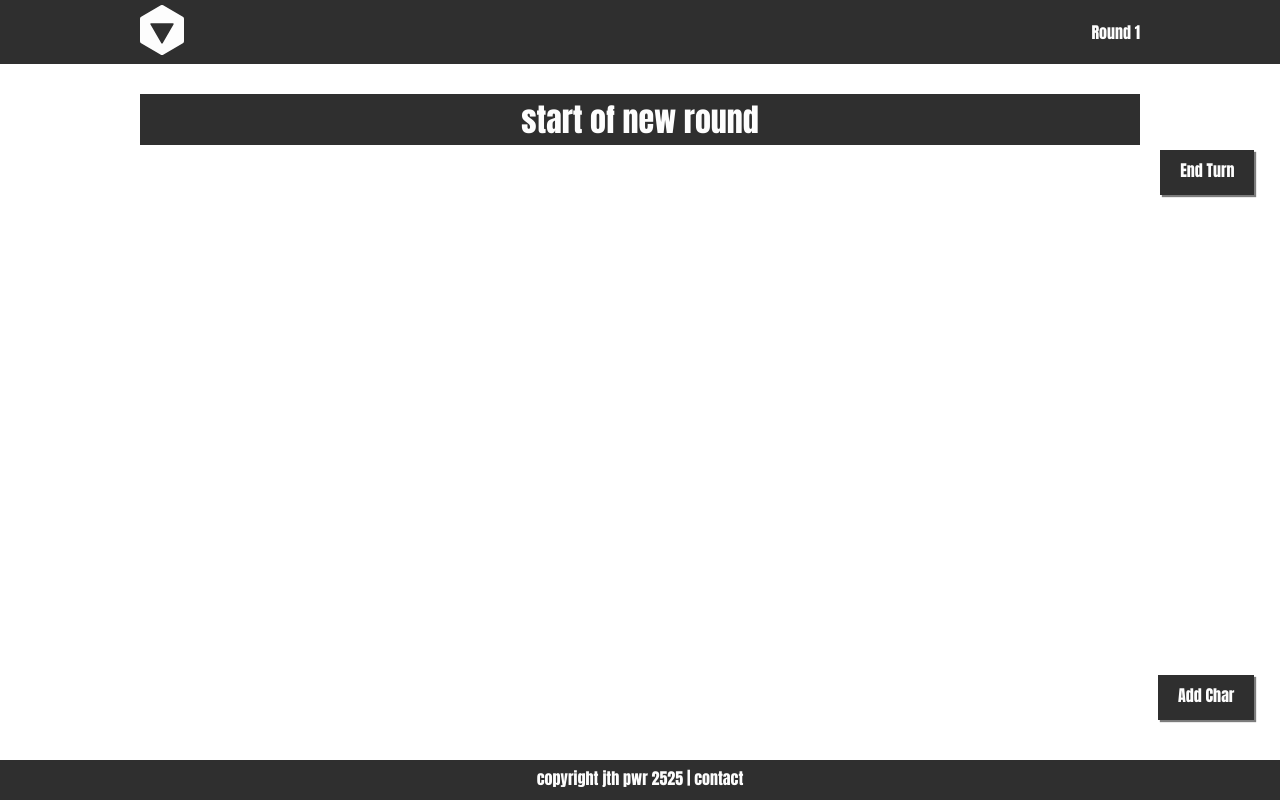
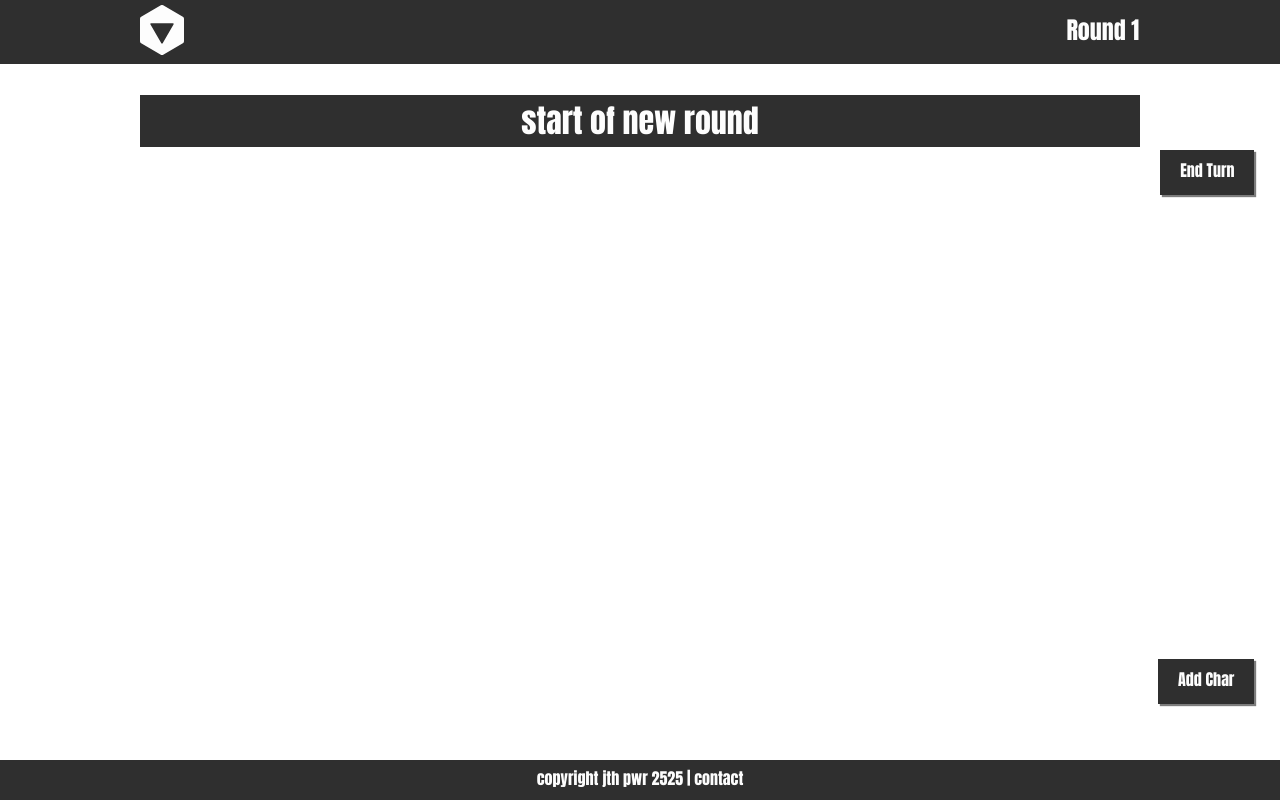
Before and after one commit to patrickwroach/inc, a React app: page / in a window 1280 px wide. Built offline with nearby package versions, Linux system fonts and the light colour scheme.

Commit message:
Temporary Turn updator

```diff
--- a/app/components/Presentational/Encounter.jsx
+++ b/app/components/Presentational/Encounter.jsx
@@ -17,7 +17,8 @@ export class Encounter extends React.Component {
                         init: Number.MAX_SAFE_INTEGER,
                         hp:[0],
                         hpmax:[0],
-                        amount:1}
+                        amount:1,
+                        }
                         ],
                     toggleWizard:'inactive',
                     newName:'Unnamed',
@@ -27,6 +28,8 @@ export class Encounter extends React.Component {
                     newAmount:1,
                     amountVis:'hidden',
                     hpVis:'hidden',
+                    round:1,
+                    turns:0
 
                      };
         this.editHp = this.editHp.bind(this);
@@ -190,12 +193,20 @@ export class Encounter extends React.Component {
 
 
 
-
+//Joe, This works to count rounds as long as you dont add more characters to the combat heh, so definately a bandaid.  I dont care to actually fix it since we are going to dismiss it.
     cycleTurn(){
+        if (this.state.CharData.length > 1){
+        var turnsEnded = this.state.turns;
+        turnsEnded = turnsEnded+1;
+        var currentRound = Math.floor((turnsEnded/(this.state.CharData.length))+1);
         var newArray = this.state.CharData;
         newArray.push(newArray.shift());
-        this.setState({CharData:newArray}
+        this.setState({
+            CharData:newArray,
+            turns:turnsEnded,
+            round:currentRound}
         );
+        }
     }
 
 
@@ -218,6 +229,10 @@ export class Encounter extends React.Component {
         );
 
         return (
+            <div>
+             <div id="roundCounter">
+            <h2>Round {this.state.round}</h2>
+            </div>
         <ul>
 
             {InitGroups}
@@ -250,6 +265,7 @@ export class Encounter extends React.Component {
                 selectedType = {this.state.newType}
             />
         </ul>
+        </div>
         );
     }
 }
--- a/app/components/Presentational/navbar.jsx
+++ b/app/components/Presentational/navbar.jsx
@@ -2,14 +2,14 @@ import React from 'react';
 
 export class NavBar extends React.Component {
   render() {
-    const currentRound = 1;
+
       return (
             <div id="navbar" className="content-container">
                 <div className="content">
                     <div className="logo">
                         <img src={this.props.logo} alt="logo" />
                     </div>
-                    <p>Round <span>{currentRound}</span></p>
+
                 </div>
             </div>
       )
--- a/app/styles/template.css
+++ b/app/styles/template.css
@@ -219,9 +219,19 @@ p {
 .button:hover {
   background: #494949;
 }
+#roundCounter {
+  position: fixed;
+  top: 15px;
+  right: 11%;
+  z-index: 6;
+}
+#roundCounter h2 {
+  display: block;
+  color: #fdfdfd;
+}
 #addCharButton {
   position: fixed;
-  bottom: 10%;
+  bottom: 12%;
   right: 2%;
 }
 #endTurnButton {
@@ -249,6 +259,7 @@ p {
   padding-bottom: 40px;
   position: relative;
   display: table;
+  padding-top: 65px;
 }
 .content-container#init-container .character {
   min-height: 105px;
@@ -446,13 +457,13 @@ p {
 .content-container#init-container .character.PC .char-bar.dead .char-name h1:after {
   content: " has fallen!";
 }
-.content-container#init-container .character.NPC.dead .char-bar .edit-pen {
+.content-container#init-container .character.NPC .char-bar.dead .edit-pen {
   display: none;
 }
-.content-container#init-container .character.NPC.dead .char-bar .char-name h1:before {
+.content-container#init-container .character.NPC .char-bar.dead .char-name h1:before {
   content: "";
 }
-.content-container#init-container .character.NPC.dead .char-bar .char-name h1:after {
+.content-container#init-container .character.NPC .char-bar.dead .char-name h1:after {
   content: "has been slain!";
 }
 .content-container#init-container .character.Group .char-bar .aliveDead {
@@ -530,7 +541,7 @@ p {
   height: 100%;
   top: 0;
   left: 0;
-  background-color: rgba(47, 47, 47, 0.2);
+  background: rgba(47, 47, 47, 0.2);
   z-index: 10;
 }
 #add-char-wizard .choice-container {
@@ -595,6 +606,9 @@ p {
 }
 .content-container#navbar {
   background: #2f2f2f;
+  position: fixed;
+  top: 0;
+  z-index: 5;
 }
 .content-container#navbar p {
   color: #fdfdfd;
@@ -635,10 +649,15 @@ p {
   .content-container .content {
     margin: 0 auto 0 5%;
   }
+  #addCharButton,
+  #endTurnButton {
+    right: 5px;
+    padding: 10px 5px;
+  }
 }
-@media screen and (max-width: 500px) {
+@media screen and (max-width: 600px) {
   #add-char-wizard .choice-container {
-    padding: 50px;
+    padding: 30px;
     top: 10%;
     margin: 0 auto;
     width: 75%;
@@ -675,7 +694,7 @@ p {
 @media screen and (orientation: landscape) {
   #add-char-wizard .choice-container {
     padding: 25px;
-    top: 5%;
+    top: 15%;
     margin: 0 auto;
     width: 75%;
     background: #fdfdfd;
--- a/app/styles/template.less
+++ b/app/styles/template.less
@@ -134,12 +134,18 @@ h4,
 h5 {
   font-weight: bold;
   margin-bottom: .25em;
-  -webkit-touch-callout: none; /* iOS Safari */
-    -webkit-user-select: none; /* Safari */
-     -khtml-user-select: none; /* Konqueror HTML */
-       -moz-user-select: none; /* Firefox */
-        -ms-user-select: none; /* Internet Explorer/Edge */
-            user-select: none; /* Non-prefixed version, currently
+  -webkit-touch-callout: none;
+  /* iOS Safari */
+  -webkit-user-select: none;
+  /* Safari */
+  -khtml-user-select: none;
+  /* Konqueror HTML */
+  -moz-user-select: none;
+  /* Firefox */
+  -ms-user-select: none;
+  /* Internet Explorer/Edge */
+  user-select: none;
+  /* Non-prefixed version, currently
                                   supported by Chrome and Opera */
 }
 
@@ -179,6 +185,7 @@ table {
 //standardized widths and heights
 @character-min-height: 105px;
 @footer-height: 40px;
+@nav-height:65px;
 //standard layouts
 
 body,
@@ -230,12 +237,18 @@ p {
   padding: 10px 20px;
   box-shadow: 2px 2px 1px lighten(@dark, 30%);
   cursor: pointer;
-  -webkit-touch-callout: none; /* iOS Safari */
-    -webkit-user-select: none; /* Safari */
-     -khtml-user-select: none; /* Konqueror HTML */
-       -moz-user-select: none; /* Firefox */
-        -ms-user-select: none; /* Internet Explorer/Edge */
-            user-select: none; /* Non-prefixed version, currently
+  -webkit-touch-callout: none;
+  /* iOS Safari */
+  -webkit-user-select: none;
+  /* Safari */
+  -khtml-user-select: none;
+  /* Konqueror HTML */
+  -moz-user-select: none;
+  /* Firefox */
+  -ms-user-select: none;
+  /* Internet Explorer/Edge */
+  user-select: none;
+  /* Non-prefixed version, currently
                                   supported by Chrome and Opera */
 
 }
@@ -244,13 +257,24 @@ p {
   background: lighten(@dark, 10%);
 }
 
-//id specific button styles
+//id specific button/element styles
+#roundCounter {
+  position:fixed;
+  top:15px;
+  right:11%;
+  z-index:6;
+  h2 {
+    display: block;
+    color: @light;
+  }
+}
+
 #addCharButton {
   position: fixed;
-  bottom: 10%;
+  bottom: 12%;
   right: 2%;
 }
-//resituate for responsive
+
 #endTurnButton {
   position: fixed;
   top: 150px;
@@ -282,6 +306,7 @@ p {
   padding-bottom: @footer-height;
   position: relative;
   display: table;
+  padding-top:@nav-height;
 
   .character {
     min-height: @character-min-height;
@@ -564,8 +589,9 @@ p {
     }
 
     &.NPC {
-      &.dead {
+
         .char-bar {
+          &.dead {
           .edit-pen {
             display: none;
           }
@@ -672,7 +698,10 @@ p {
   height: 100%;
   top: 0;
   left: 0;
-  background-color: fade(@dark, 20%);
+  // adorable mode
+  //background: url(../assets/modal-background.png)  fade(@dark, 20%);
+  background: fade(@dark, 20%);
+
   z-index: 10;
 
   .choice-container {
@@ -761,6 +790,9 @@ p {
 //Nav and Footer
 .content-container#navbar {
   background: @dark;
+  position:fixed;
+  top:0;
+  z-index:5;
 
   p {
     color: @light;
@@ -811,16 +843,22 @@ p {
   }
 
 }
-@media screen and (min-width:501px) and  (max-width:900px) {
-  .content-container .content{
-    margin:0 auto 0 5%;
+@media screen and (min-width:501px) and (max-width:900px) {
+  .content-container .content {
+    margin: 0 auto 0 5%;
+  }
+
+  #addCharButton,
+  #endTurnButton {
+    right: 5px;
+    padding: 10px 5px;
   }
 
 }
-@media screen and (max-width: 500px) {
+@media screen and (max-width: 600px) {
   #add-char-wizard {
     .choice-container {
-      padding: 50px;
+      padding: 30px;
       top: 10%;
       margin: 0 auto;
       width: 75%;
@@ -838,8 +876,9 @@ p {
   .content-container#footer {
     height: 70px;
     background-color: lighten(@dark,5%);
-    position:fixed;
-    bottom:0;
+    position: fixed;
+    bottom: 0;
+
     p {
       display: none;
     }
@@ -850,7 +889,7 @@ p {
     top: inherit;
     right: inherit;
     bottom: 10px;
-    z-index:5;
+    z-index: 5;
     box-shadow: none;
   }
 
@@ -864,10 +903,10 @@ p {
   }
 }
 @media screen and (orientation:landscape) {
-    #add-char-wizard {
+  #add-char-wizard {
     .choice-container {
       padding: 25px;
-      top: 5%;
+      top: 15%;
       margin: 0 auto;
       width: 75%;
       background: #fdfdfd;
```
